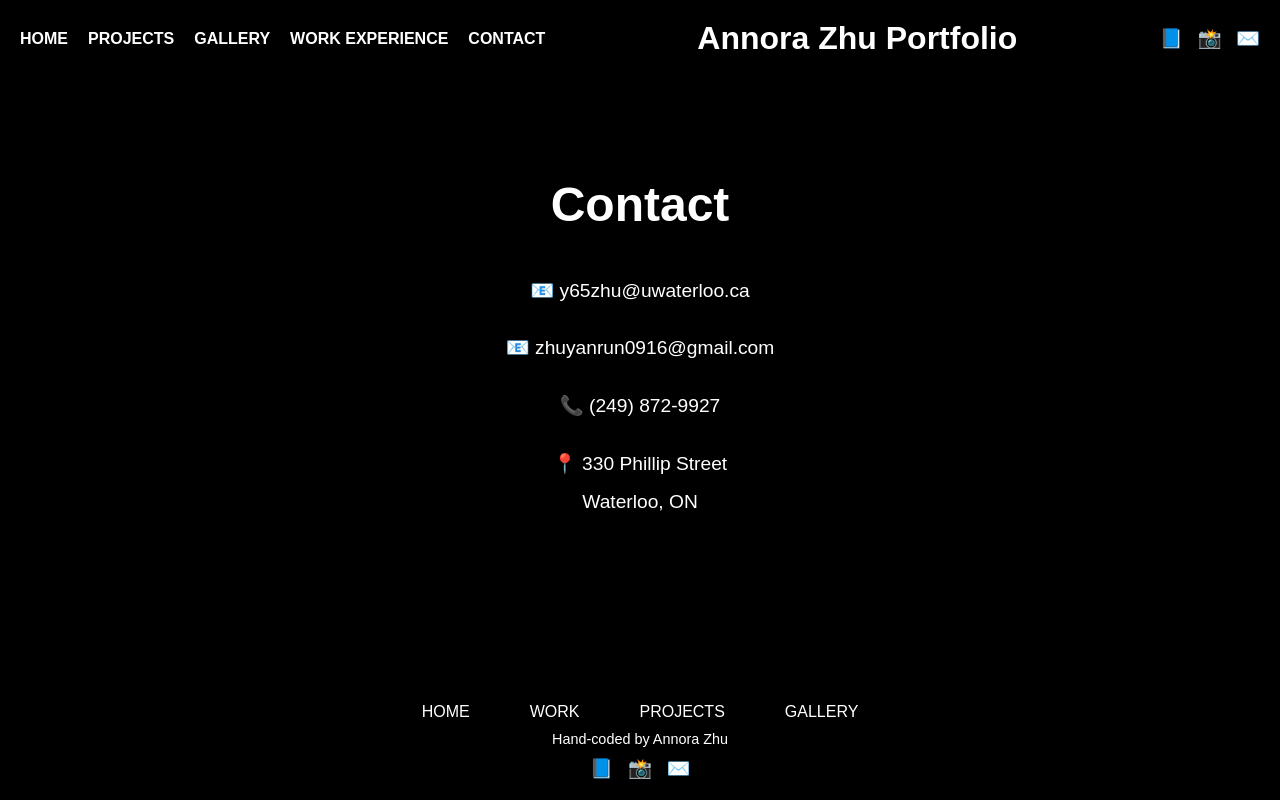
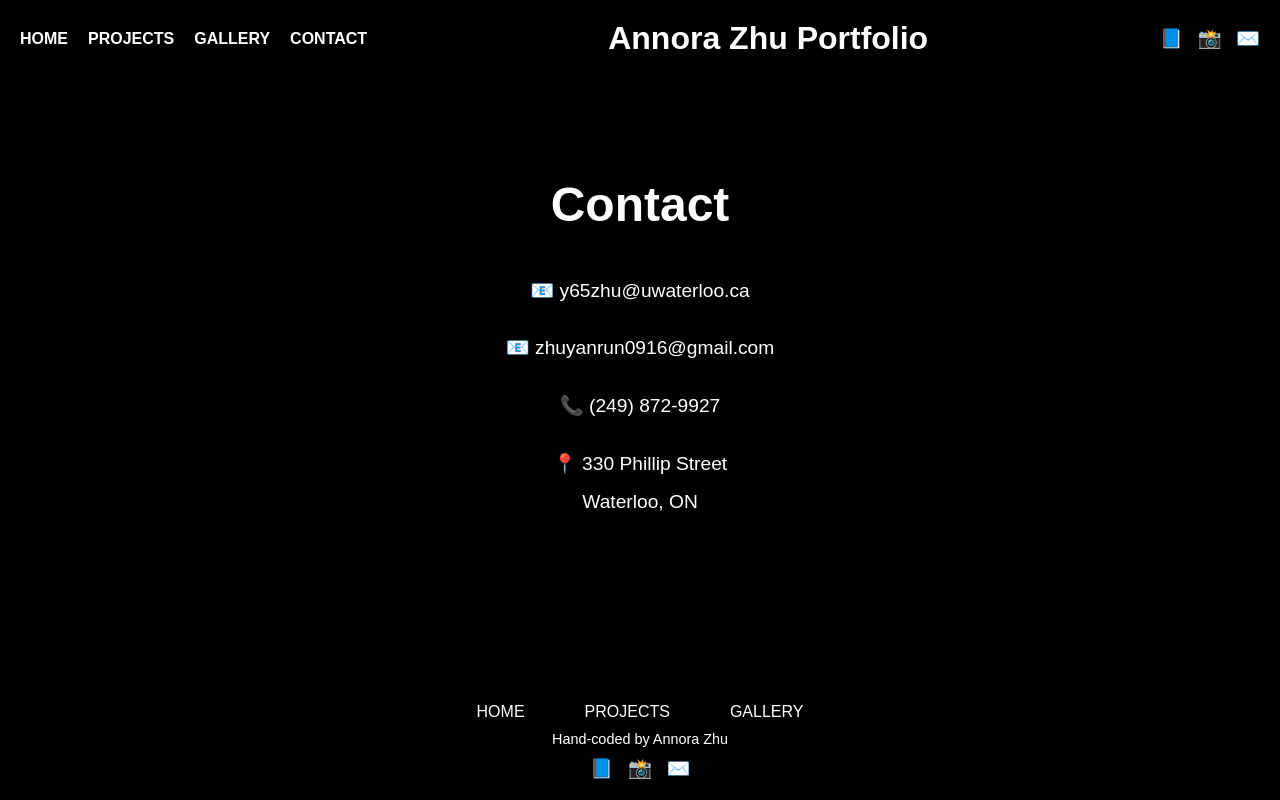
Before and after one commit to y65zhu/contact, a plain HTML site: page index.html in a window 1280 px wide. Drawn offline with Linux system fonts and the light colour scheme.

Commit message:
aaaaaaaa

```diff
--- a/index.html
+++ b/index.html
@@ -116,15 +116,13 @@
   </style>
 </head>
 <body>
-  <!-- Header -->
   <header>
     <nav>
       <ul>
-        <li><a href="index.html">HOME</a></li>
-        <li><a href="projects.html">PROJECTS</a></li>
-        <li><a href="gallery.html">GALLERY</a></li>
-        <li><a href="work.html">WORK EXPERIENCE</a></li>
-        <li><a href="contact.html">CONTACT</a></li>
+        <li><a href="https://y65zhu.github.io/Personal-Website-Design/">HOME</a></li>
+        <li><a href="https://y65zhu.github.io/ProjectsPage/">PROJECTS</a></li>
+        <li><a href="https://y65zhu.github.io/gallery/">GALLERY</a></li>
+        <li><a href="https://y65zhu.github.io/contact/">CONTACT</a></li>
       </ul>
       <h1>Annora Zhu Portfolio</h1>
       <div class="social-icons">
@@ -135,7 +133,6 @@
     </nav>
   </header>
 
-  <!-- Main Content -->
   <main>
     <h2>Contact</h2>
     <div class="contact-info">
@@ -146,14 +143,12 @@
     </div>
   </main>
 
-  <!-- Footer -->
   <footer>
     <nav>
       <ul>
-        <li><a href="index.html">HOME</a></li>
-        <li><a href="work.html">WORK</a></li>
-        <li><a href="projects.html">PROJECTS</a></li>
-        <li><a href="gallery.html">GALLERY</a></li>
+        <li><a href="https://y65zhu.github.io/Personal-Website-Design/">HOME</a></li>
+        <li><a href="https://y65zhu.github.io/ProjectsPage/">PROJECTS</a></li>
+        <li><a href="https://y65zhu.github.io/gallery/">GALLERY</a></li>
       </ul>
     </nav>
     <p>Hand-coded by Annora Zhu</p>
```
